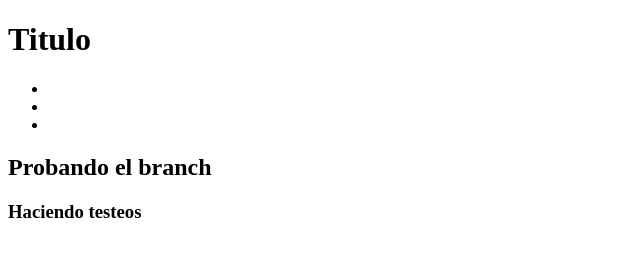
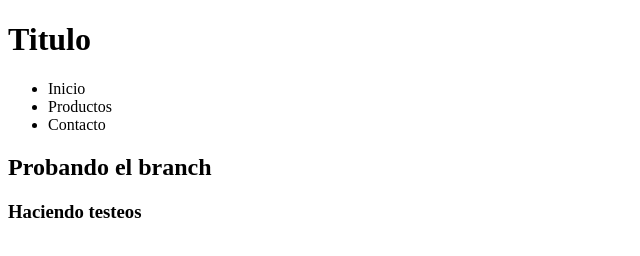
Before and after one commit to nachorano/nucba-test1, a plain HTML site: page index.html in a window 1280 px wide. Shown: the whole page, without its empty margins (0-640 px from the left). Drawn offline with Linux system fonts and the light colour scheme.

Commit message:
Agregue modificaciones al nav

```diff
--- a/index.html
+++ b/index.html
@@ -11,9 +11,9 @@
     <header>
         <nav>
             <ul>
-                <li></li>
-                <li></li>
-                <li></li>
+                <li>Inicio</li>
+                <li>Productos</li>
+                <li>Contacto</li>
             </ul>
         </nav>
         <h2>Probando el branch</h2>
```
